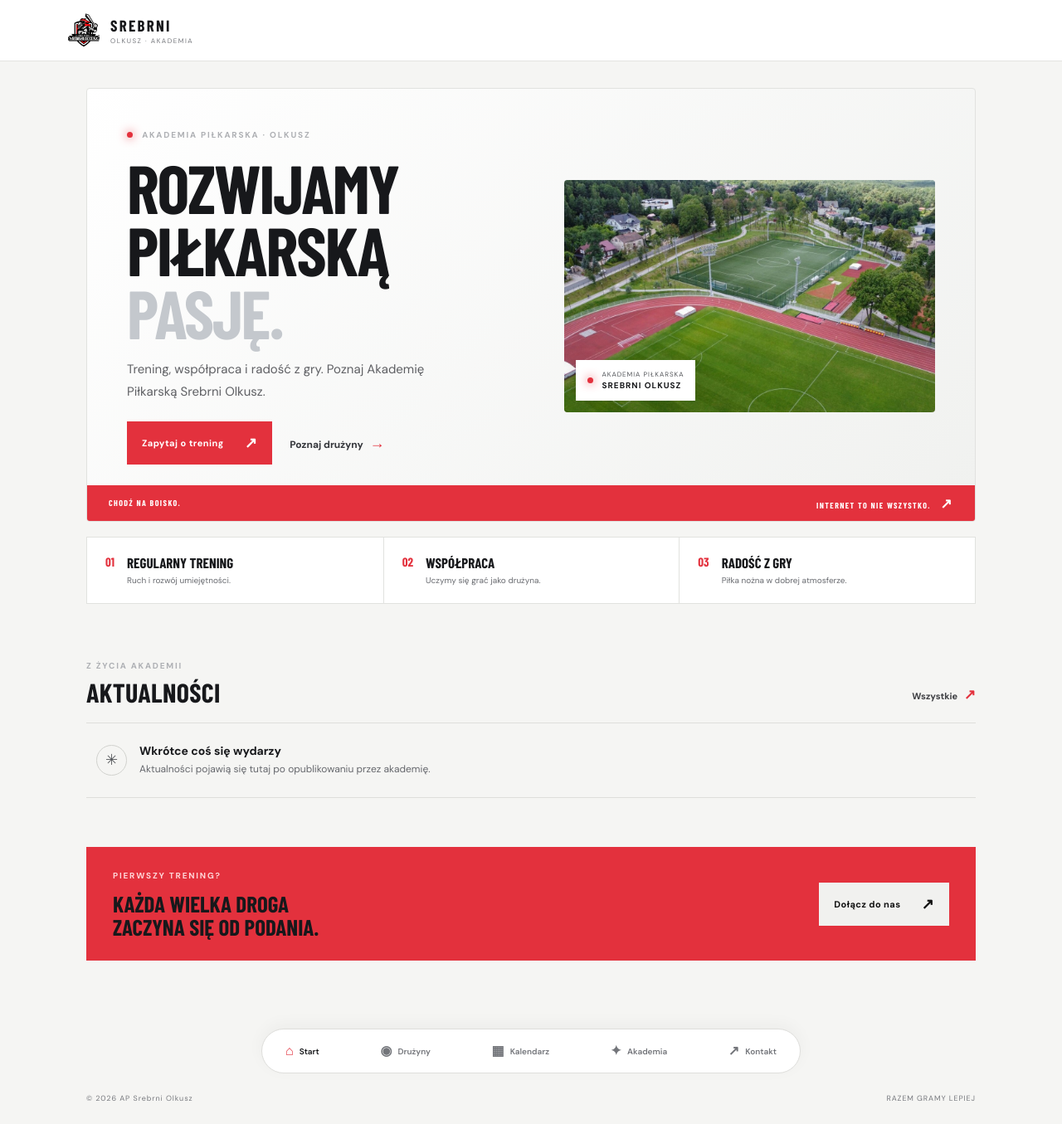
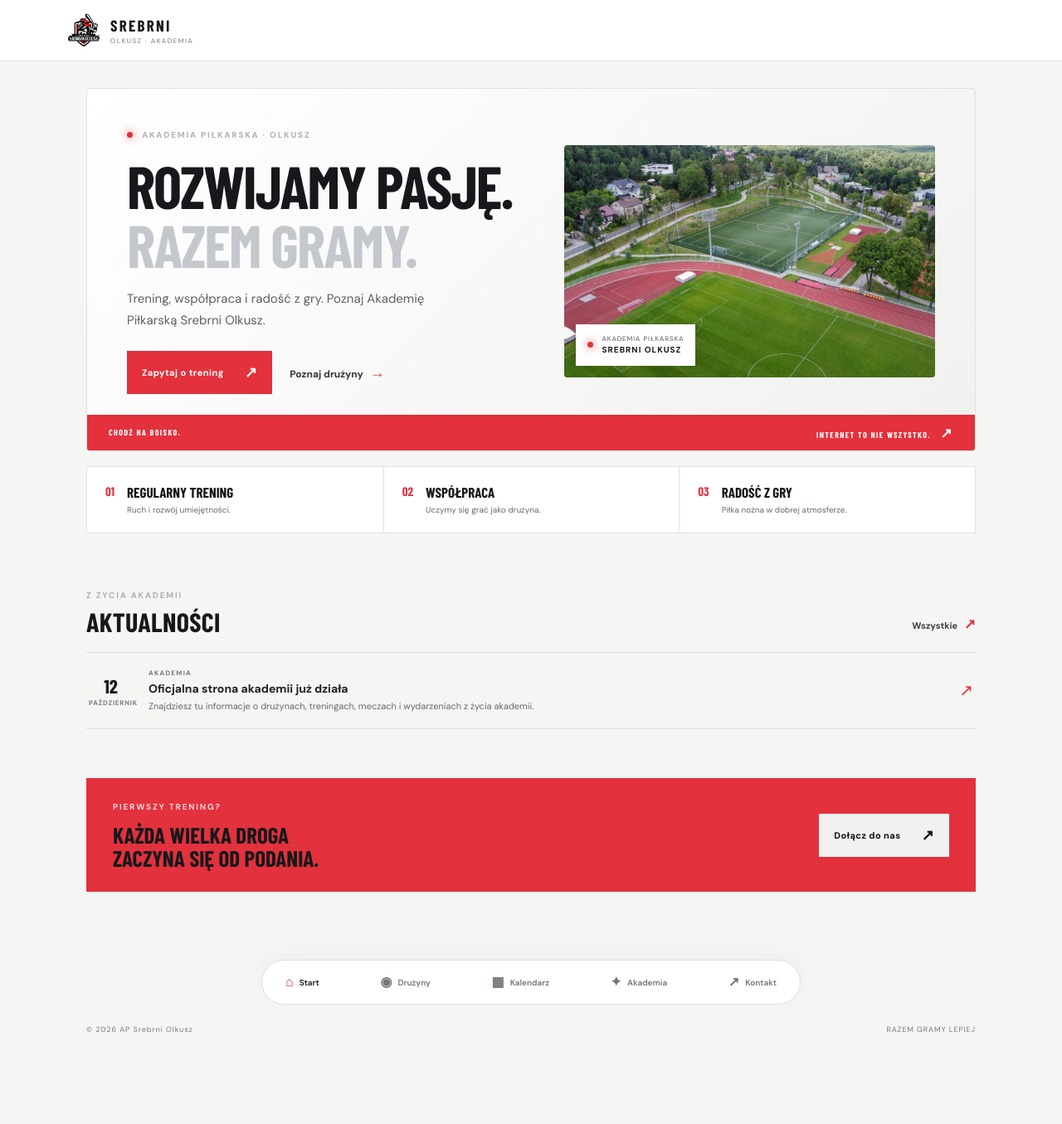
Before and after one commit to homebase2233/srebrni-olkusz, a Jekyll site: the page index.html, which Jekyll copies as it is, in a window 1280 px wide. Shown: the whole page at 83% size. Built offline with Jekyll 4.4.1, drawn with Linux system fonts in a browser that asks for light colours; some web fonts are replaced; after the commit the page ends 1272 px from its top, so only the background shows below that.

Commit message:
Add files via upload

```diff
--- a/app.css
+++ b/app.css
@@ -80,3 +80,6 @@ body{background:#f5f5f3;color:#17181b}
 .benefit p{font-size:10px;line-height:1.5;margin:0;color:#696b70}
 @media(max-width:760px){.hero{grid-template-columns:1fr;gap:24px;padding:34px 25px 62px}.hero-art{height:230px}.hero h1{font-size:64px}.hero-foot{padding:0 14px}.benefits{grid-template-columns:1fr}.benefit{padding:15px 18px}.benefit+.benefit{border-left:0;border-top:1px solid #e1e2df}}
 @media(max-width:370px){.hero h1{font-size:56px}.hero-actions{gap:14px}.hero-secondary{font-size:11px}}
+
+.hero h1{font-size:clamp(54px,6vw,72px);line-height:.98}
+@media(max-width:760px){.hero h1{font-size:clamp(44px,11vw,58px)}}
--- a/content.js
+++ b/content.js
@@ -1,7 +1,9 @@
 /* Edytuj tę zawartość, aby publikować aktualności i wydarzenia.
    Nie dodawaj danych osobowych ani zdjęć dzieci bez wymaganych zgód. */
 window.ACADEMY_CONTENT = {
-  news: [],
+  news: [
+    { day: "12", month: "PAŹDZIERNIK", category: "AKADEMIA", title: "Oficjalna strona akademii już działa", description: "Znajdziesz tu informacje o drużynach, treningach, meczach i wydarzeniach z życia akademii." }
+  ],
   events: [],
   teams: [
     { id: "2016", years: "2016", title: "Rocznik 2016", label: "2016", description: "Drużyna rocznika 2016", accent: "silver" },
--- a/index.html
+++ b/index.html
@@ -27,7 +27,7 @@
       <div class="hero">
         <div class="hero-copy">
           <p class="eyebrow"><span class="live-dot"></span> AKADEMIA PIŁKARSKA · OLKUSZ</p>
-          <h1 id="hero-title">Rozwijamy<br>piłkarską <em>pasję.</em></h1>
+          <h1 id="hero-title">Rozwijamy pasję.<br><em>Razem gramy.</em></h1>
           <p class="hero-text">Trening, współpraca i radość z gry. Poznaj Akademię Piłkarską Srebrni Olkusz.</p>
           <div class="hero-actions">
             <a href="#kontakt" class="button button-red" data-nav="kontakt">Zapytaj o trening <span aria-hidden="true">↗</span></a>
--- a/sw.js
+++ b/sw.js
@@ -1,4 +1,4 @@
-const CACHE = "srebrni-olkusz-pwa-v4";
+const CACHE = "srebrni-olkusz-pwa-v5";
 const CORE = ["./", "./index.html", "./app.css", "./app.js", "./content.js", "./manifest.webmanifest", "./icon.svg", "./crest.png", "./crest-192.png", "./crest-512.png"];
 self.addEventListener("install", event => event.waitUntil(caches.open(CACHE).then(cache => cache.addAll(CORE)).then(() => self.skipWaiting())));
 self.addEventListener("activate", event => event.waitUntil(caches.keys().then(keys => Promise.all(keys.filter(key => key !== CACHE).map(key => caches.delete(key)))).then(() => self.clients.claim())));
```
Also changed, not shown: README.md.
